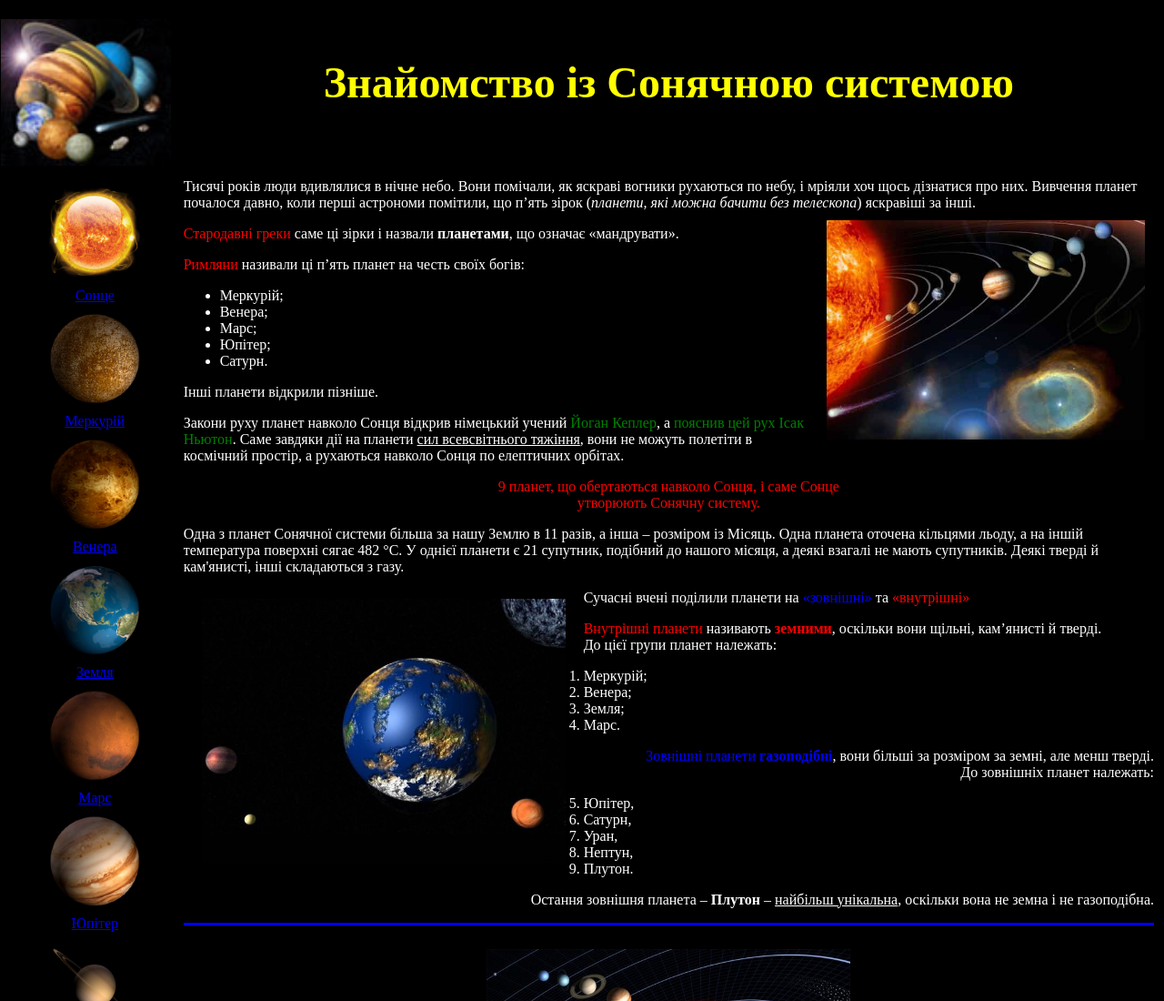
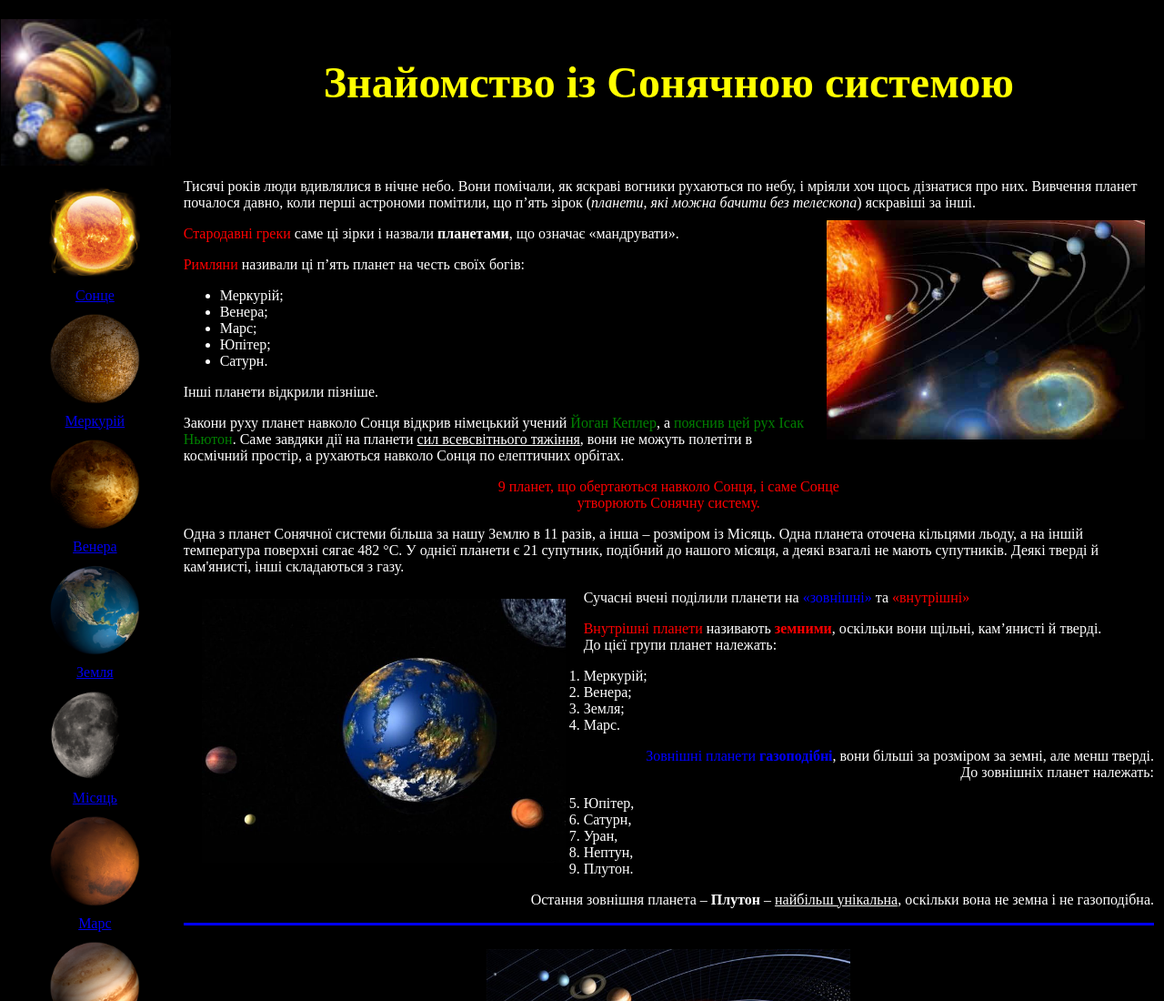
Before and after one commit to Patlatiy169/Patlatiy169.github.io, a plain HTML site: page index.html in a window 1280 px wide. Shown: the top 1100 px of the page at 91% size. Drawn offline with Linux system fonts and the light colour scheme.

Commit message:
Add files via upload

```diff
--- a/index.html
+++ b/index.html
@@ -16,6 +16,7 @@
 					<center><A href="merkurij.html"><IMG src="IMG\QsMercury.png" width="100" alt="Сонце" Hspace="10" Vspace="10"><br> Меркурій</a><br></center>
 					<center><A href="venera.html"><IMG src="IMG\QsVenus.png" width="100" alt="Сонце" Hspace="10" Vspace="10"><br> Венера</a><br></center>
 					<center><A href="zeml.html"><IMG src="IMG\QsEarth.png" width="100" alt="Сонце" Hspace="10" Vspace="10"><br> Земля</a><br></center>
+					<center><A href="moon.html"><IMG src="IMG\Moon1.png" width="100" alt="Сонце" Hspace="10" Vspace="10"><br> Місяць</a><br></center>
 					<center><A href="mars.html"><IMG src="IMG\QsMars.png" width="100" alt="Сонце" Hspace="10" Vspace="10"><br> Марс</a><br></center>
 					<center><A href="jupiter.html"><IMG src="IMG\QsJupiter.png" width="100" alt="Сонце" Hspace="10" Vspace="10"><br> Юпітер</a><br></center>
 					<center><A href="saturn.html"><IMG src="IMG\QsSaturn.png" width="100" alt="Сонце" Hspace="10" Vspace="10"><br> Сатурн</a><br></center>
```
Also changed, not shown: jupiter.html (+1 -0 lines), mars.html (+1 -0 lines), merkurij.html (+1 -0 lines), moon.html (+1 -0 lines), neptun.html (+1 -0 lines), pluton.html (+1 -0 lines), saturn.html (+1 -0 lines), soln.html (+1 -0 lines), uran.html (+1 -0 lines), venera.html (+1 -0 lines), zeml.html (+1 -0 lines).
